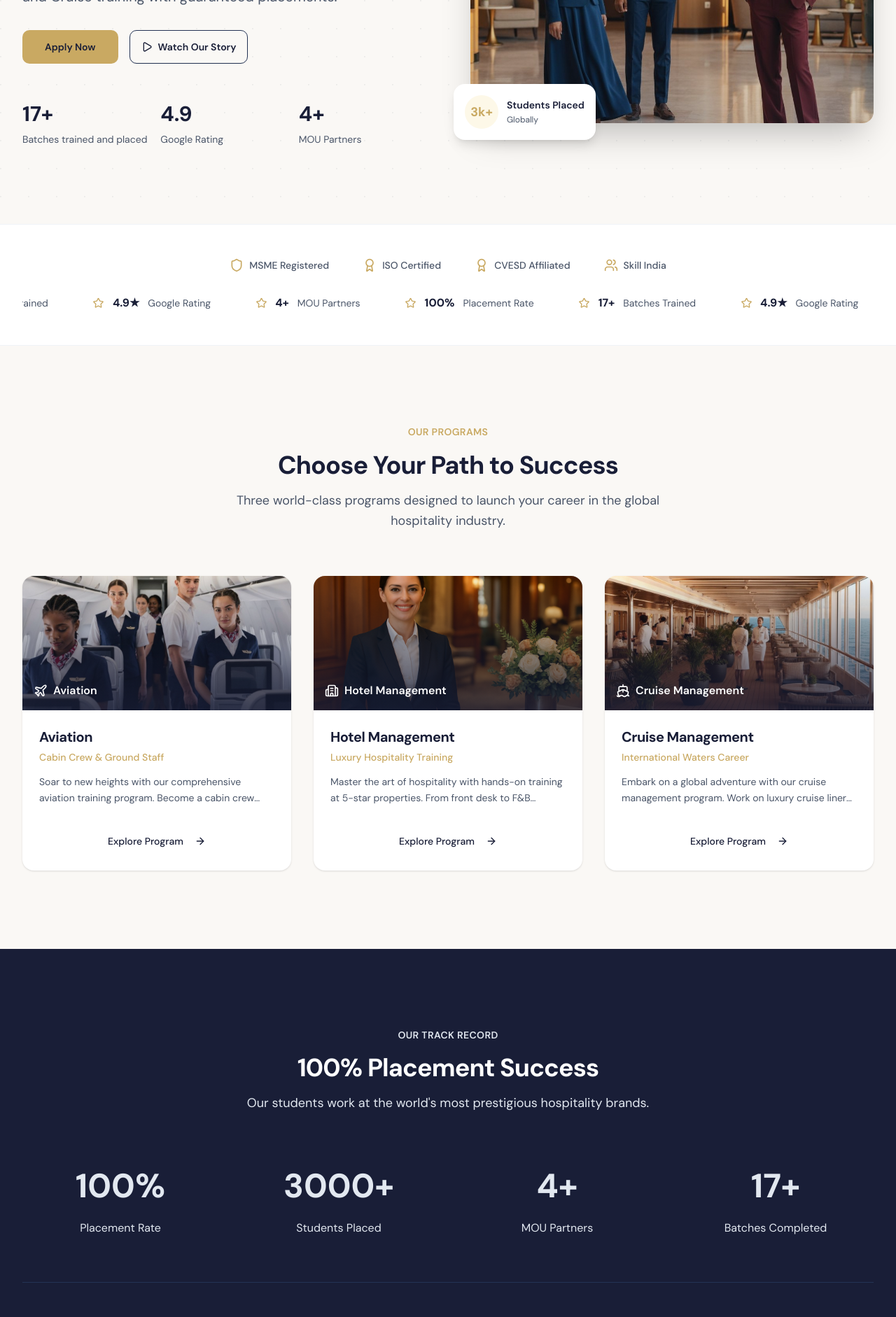
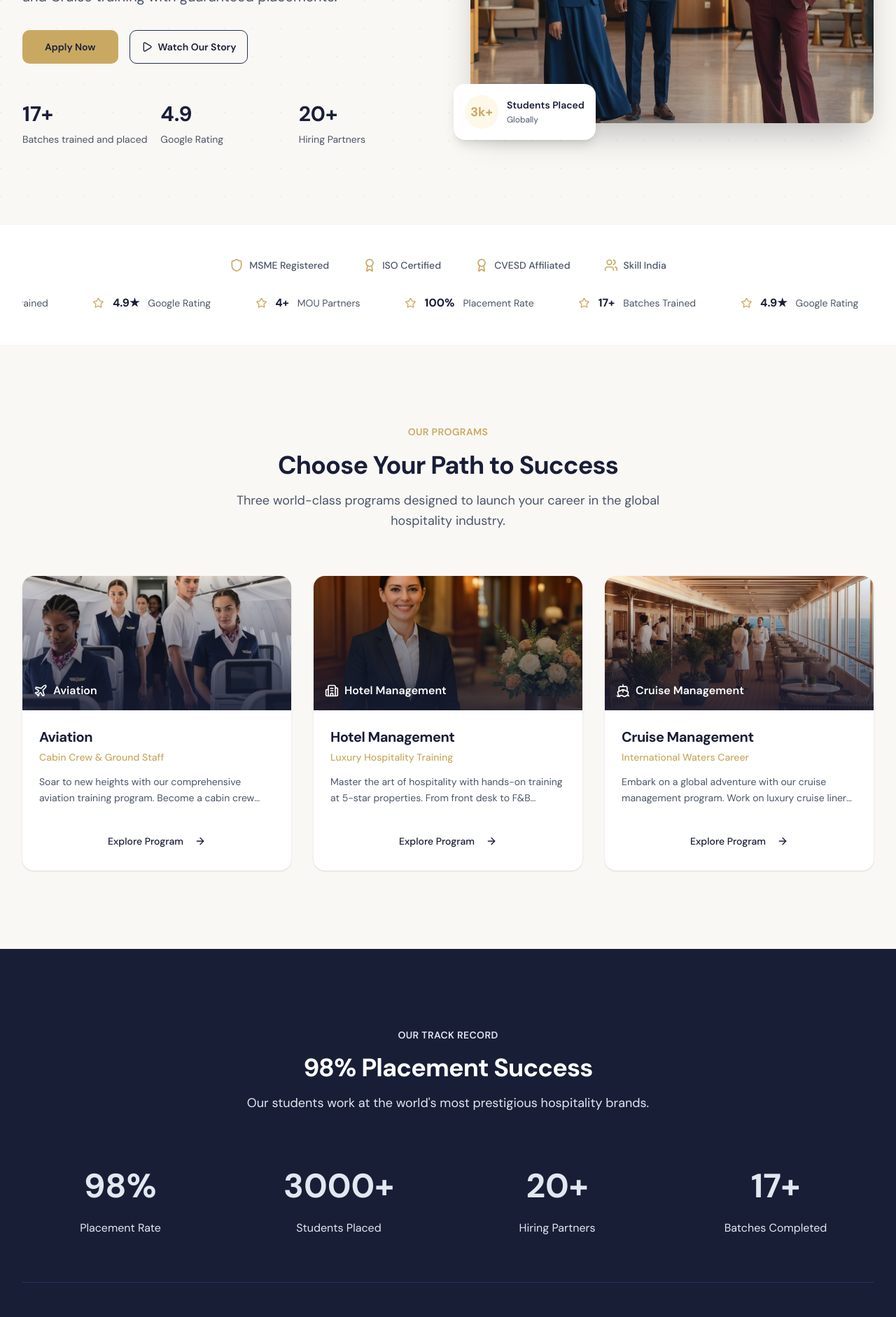
Before and after one commit to abhaykawar56-ui/GSIHM, a Next.js app: page / in a window 1280 px wide. Shown: the part 480-2362 px from the top of the page at 70% size. Built offline with nearby package versions, Linux system fonts and the light colour scheme.

Commit message:
feat: update placement statistics and partner details

```diff
--- a/components/home/hero.tsx
+++ b/components/home/hero.tsx
@@ -22,7 +22,7 @@ export function Hero() {
           <div className="space-y-8">
             <div className="space-y-4">
               <p className="text-gold-primary font-semibold tracking-wide uppercase text-sm">
-                100% Placement Record Since 2018
+                98% Placement Record Since 2018
               </p>
               <h1 className="text-balance">
                 Launch Your Career in{" "}
@@ -66,8 +66,8 @@ export function Hero() {
                 <p className="text-sm text-navy-muted">Google Rating</p>
               </div>
               <div>
-                <p className="text-3xl font-bold text-navy-deep">4+</p>
-                <p className="text-sm text-navy-muted">MOU Partners</p>
+                <p className="text-3xl font-bold text-navy-deep">20+</p>
+                <p className="text-sm text-navy-muted">Hiring Partners</p>
               </div>
             </div>
           </div>
--- a/components/home/placement-snapshot.tsx
+++ b/components/home/placement-snapshot.tsx
@@ -67,7 +67,7 @@ export function PlacementSnapshot() {
             Our Track Record
           </p>
           <h2 className="text-white text-balance mb-4">
-            100% Placement Success
+            98% Placement Success
           </h2>
           <p className="text-navy-light text-lg">
             Our students work at the world&apos;s most prestigious hospitality brands.
@@ -78,7 +78,7 @@ export function PlacementSnapshot() {
         <div className="grid grid-cols-2 md:grid-cols-4 gap-8 mb-16">
           <div className="text-center">
             <p className="text-4xl md:text-5xl font-bold text-gold-primary">
-              <AnimatedCounter end={100} />%
+              <AnimatedCounter end={98} />%
             </p>
             <p className="text-navy-light mt-2">Placement Rate</p>
           </div>
@@ -90,9 +90,9 @@ export function PlacementSnapshot() {
           </div>
           <div className="text-center">
             <p className="text-4xl md:text-5xl font-bold text-gold-primary">
-              <AnimatedCounter end={4} />+
+              <AnimatedCounter end={20} />+
             </p>
-            <p className="text-navy-light mt-2">MOU Partners</p>
+            <p className="text-navy-light mt-2">Hiring Partners</p>
           </div>
           <div className="text-center">
             <p className="text-4xl md:text-5xl font-bold text-gold-primary">
```
